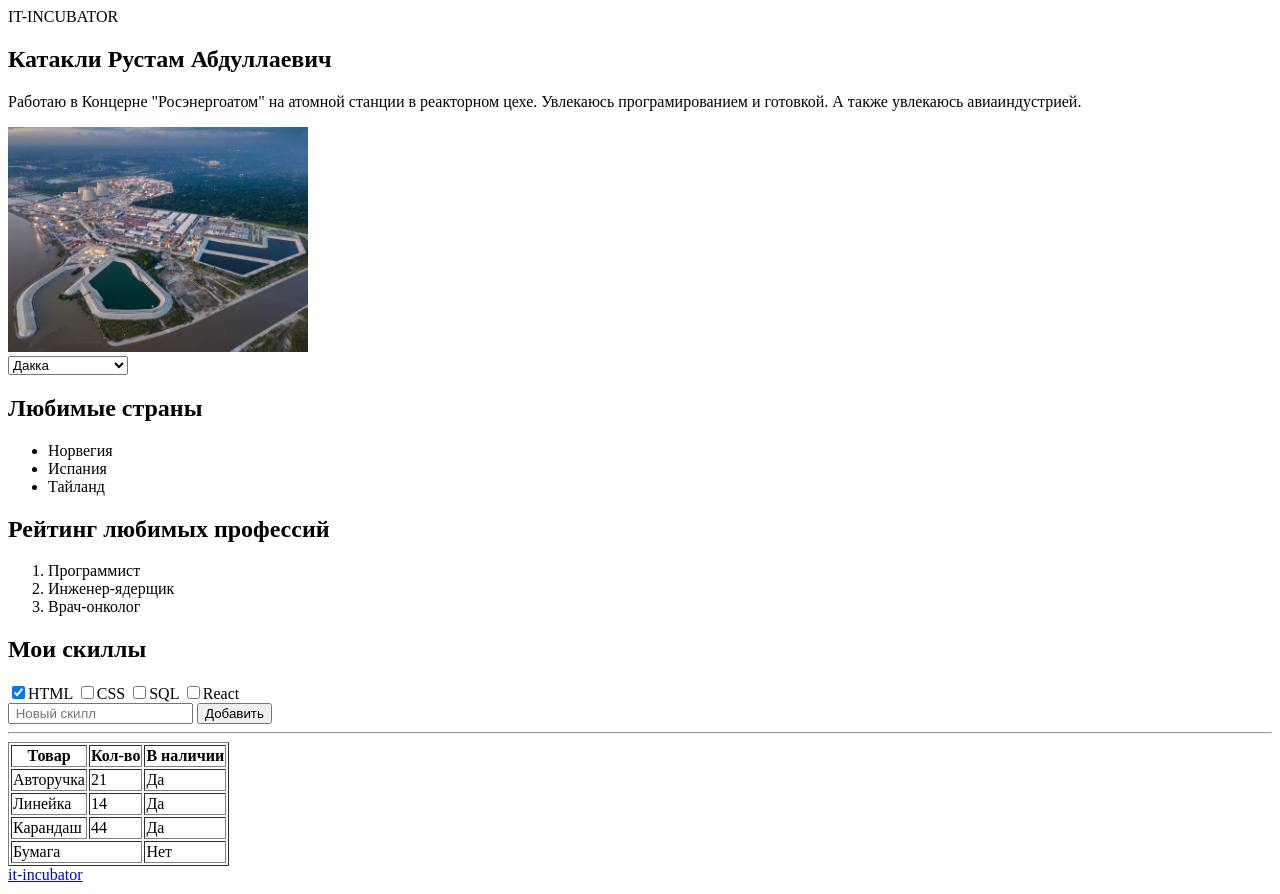
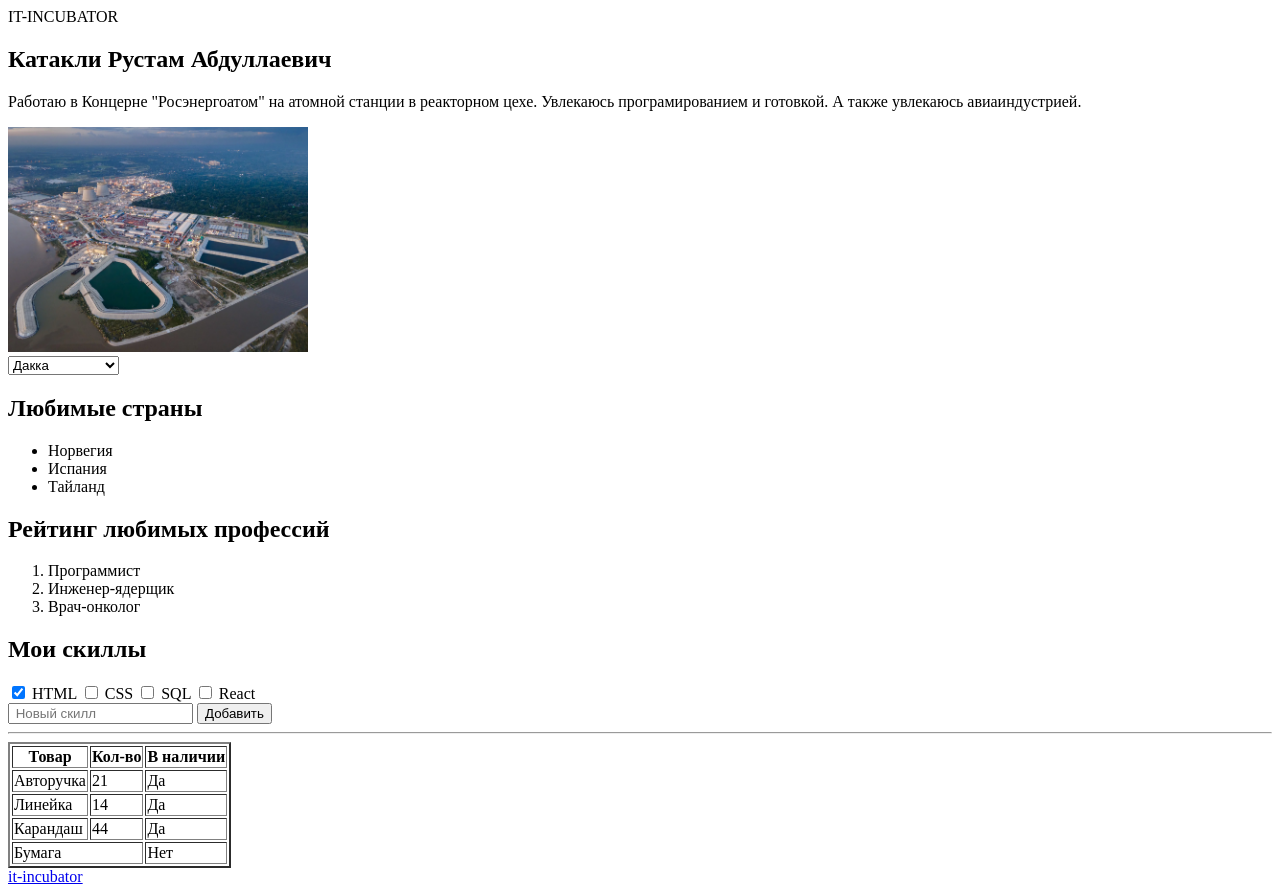
Before and after one commit to Rustam32228/1-hw-with-auto-test-html-css-main, a plain HTML site: page index.html in a window 1280 px wide. Drawn offline with Linux system fonts and the light colour scheme.

Commit message:
change homework 1

```diff
--- a/index.html
+++ b/index.html
@@ -29,7 +29,6 @@
         <!-- 2) В этом разделе создай выпадающий список с разными городами (не меньше 3-х). Свой город сделай вторым в этом списке. С помощью специального атрибута, сделай так, чтобы твой город всегда был выбранным по умолчанию  -->
         <div data-cy="hw1-unordered-list-box-pre">
             <select name="sity" id="sity">
-                <option value="">выберете город</option>
                 <option value="simf">Симферополь</option>
                 <option value="dhaka" selected>Дакка</option>
                 <option value="msk">Москва</option>
@@ -57,11 +56,21 @@
         </div>
         <div data-cy="hw1-skills-box-pre">
             <h2>Мои скиллы</h2>
-                 <label for="">
-                    <input type="checkbox" name="html" checked>HTML
-                    <input type="checkbox" name="css">CSS
-                    <input type="checkbox" name="sql">SQL
-                    <input type="checkbox" name="react">React
+                 <label for="html">
+                    <input id="html" type="checkbox" name="html" checked>
+                    HTML
+                </label>
+                <label for="css">
+                    <input id="css" type="checkbox" name="css">
+                    CSS
+                </label>
+                <label for="sql">
+                    <input id="sql" type="checkbox" name="sql">
+                    SQL
+                </label>
+                <label for="checkbox">
+                    <input id="checkbox" type="checkbox" name="react">
+                    React
                 </label>
             <!-- 4) Здесь создай несколько чекбоксов с подписью (не меньше 3-х).
                 - В подписи укажи названия любых тем по верстке (все, что знаешь или слышал).
@@ -69,13 +78,13 @@
                 - Отметь "галочкой" (с помощью специального атрибута) темы, которые ты уже знаешь. -->
         </div>
         <!-- 5) Создай здесь однострочное поле для ввода текста с подсказкой "Новый скилл", которая исчезает, когда начинаешь что-то печатать (для подсказки есть специальный атрибут) -->
-         <input type="text" placeholder=" Новый скилл">
+         <input type="text" name="Новый скилл" placeholder=" Новый скилл">
         <!-- 6) Создай здесь кнопку “Добавить” -->
          <button>Добавить</button>
         <!-- 7) Добавь горизонтальную линию (для этого есть специальный тег) -->
          <hr>
 
-        <table data-cy="hw-about-table-pre" border="">
+        <table data-cy="hw-about-table-pre" border="2">
 
             <tr>
                 <th>Товар</th>
```
